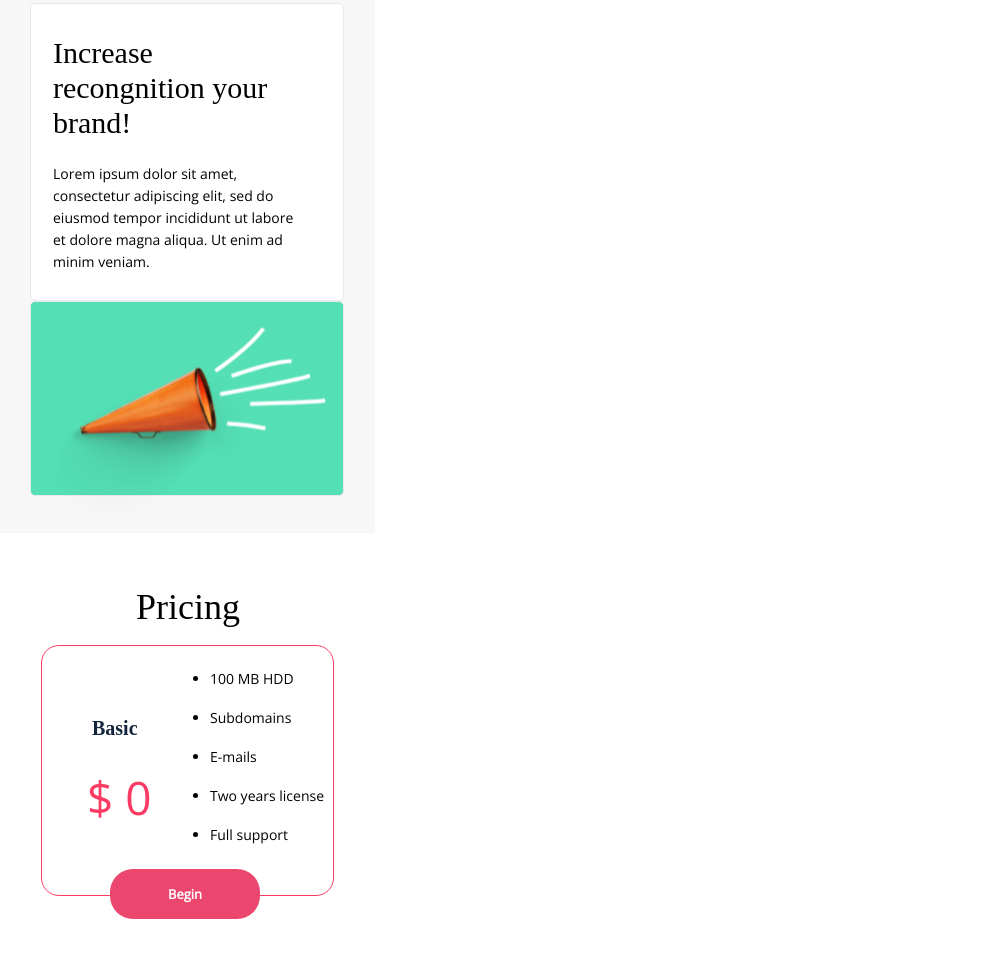
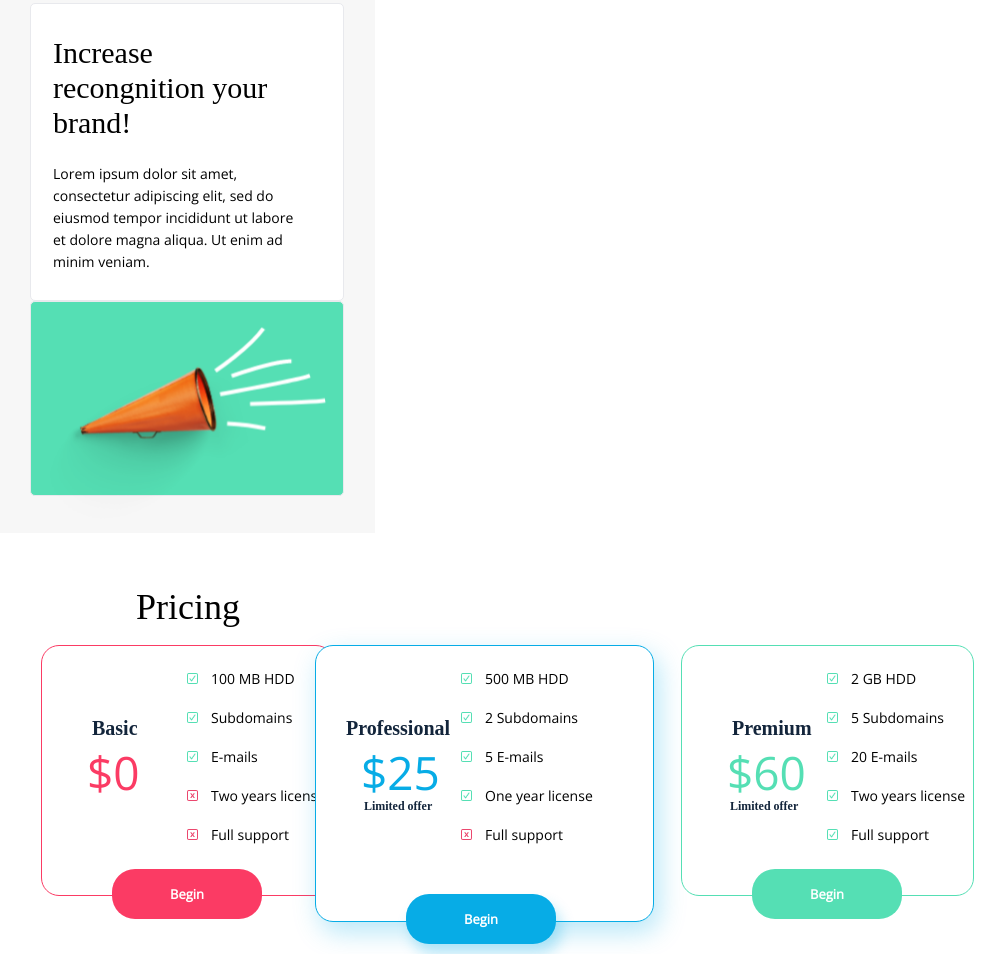
Before and after one commit to diegomdomi/oxygenshop, a website: page index.html in a window 1280 px wide. Shown: the part 2375-3329 px from the top of the page, without its empty margins (0-1007 px from the left). Before the commit the page ends 3294 px from the top, so only its background shows below. Drawn offline with nearby package versions, Linux system fonts and the light colour scheme.

Commit message:
-pricing- stage complete

```diff
--- a/index.html
+++ b/index.html
@@ -91,23 +91,60 @@
     </div>
     <div class="price">
         <h2 class="price__title">Pricing</h2>
-        <div class="price__basic">
+
+        <div class="price__basic1">
             <p class="basic_title">Basic</p>
-            <p class="basic_title__amount">$ 0</p>
+            <p class="basic_title__amount1">$0</p>
             <div class="container-list">
                 <ul class="container-list__ul">
-                    <li class="list">100 MB HDD</li>
-                    <li class="list">Subdomains</li>
-                    <li class="list">E-mails</li>
-                    <li class="list">Two years license</li>
-                    <li class="list">Full support</li>
+                    <li class="list"><img src="./img/Checkbox.png">100 MB HDD</li>
+                    <li class="list"><img src="./img/Checkbox.png">Subdomains</li>
+                    <li class="list"><img src="./img/Checkbox.png">E-mails</li>
+                    <li class="list"><img src="./img/Cross.png">Two years license</li>
+                    <li class="list"><img src="./img/Cross.png">Full support</li>
                 </ul>
+                <button class="price__btnbegin1">
+                  <p class="price__p">Begin</p>
+                </button>
+            </div>
+        </div>
+        <div class="price__basic2">
+            <p class="basic_title2">Professional</p>
+            <p class="basic_title__amount2">$25</p>
+            <small class="small">Limited offer</small>
+            <div class="container-list">
+                <ul class="container-list__ul">
+                    <li class="list"><img src="./img/Checkbox.png">500 MB HDD</li>
+                    <li class="list"><img src="./img/Checkbox.png">2 Subdomains</li>
+                    <li class="list"><img src="./img/Checkbox.png">5 E-mails</li>
+                    <li class="list"><img src="./img/Checkbox.png">One year license</li>
+                    <li class="list"><img src="./img/Cross.png">Full support</li>
+                </ul>
+                <button class="price__btnbegin2">
+                  <p class="price__p">Begin</p>
+                </button>
+            </div>
+        </div>
+        <div class="price__basic3">
+            <p class="basic_title">Premium</p>
+            <p class="basic_title__amount3">$60</p>
+            <small class="small">Limited offer</small>
+
+            <div class="container-list">
+                <ul class="container-list__ul">
+                    <li class="list"><img src="./img/Checkbox.png">2 GB HDD</li>
+                    <li class="list"><img src="./img/Checkbox.png">5 Subdomains</li>
+                    <li class="list"><img src="./img/Checkbox.png">20 E-mails</li>
+                    <li class="list"><img src="./img/Checkbox.png">Two years license</li>
+                    <li class="list"><img src="./img/Checkbox.png">Full support</li>
+                </ul>
+                <button class="price__btnbegin3">
+                  <p class="price__p">Begin</p>
+                </button>
             </div>
         </div>
     </div>
-    <button class="price__btnbegin">
-      <p class="price__p">Begin</p>
-    </button>
+
 
 </body>
 </html>
--- a/scss/base/_price.scss
+++ b/scss/base/_price.scss
@@ -15,28 +15,29 @@
 
 }
 
-@mixin basic {
+@mixin basic($color,$width,$height) {
     display: inline-block;
     position: relative;
-    width: 293px;
-    height: 251px;
+    width: $width;
+    height: $height;
     left: 41px;
     top: 70px;
     margin: 0 auto;
     background: #FFFFFF;
-    border: 1px solid #FB3B64;
+    border: 1px solid $color;
     border-radius: 18px;
 }
 
-@mixin pricebtnbegin {
+@mixin pricebtnbegin($color) {
+    position: relative;
     width: 150px;
     height: 50px;
-    position: relative;
     right: 185px;
-    left: 110px;
-    top: 30px;
+    left: 70px;
+    top: auto;
+    bottom: 35px;
 
-    background: #EB476E;
+    background: $color;
     border:none;
     border-radius: 23px;
 }
@@ -75,13 +76,13 @@
     color: #13253B;
 }
 
-@mixin basicamount{
+@mixin basicamount($color){
     position: relative;
     display: inline;
     width: 59px;
     height: 64px;
     left: 45px;
-    top: 95px;
+    top: 70px;
 
     font-family: 'Open Sans';
     font-style: normal;
@@ -90,7 +91,7 @@
     line-height: 64px;
 
 
-    color: #FB3B64;
+    color: $color;
 }
 
 
@@ -108,10 +109,11 @@
 }
 
 @mixin list{
+    position: relative;
+    right: 10px;
     width: fit-content;
     // display: block;
     height: 19px;
-    left: 21px;
     top: 0px;
     margin-bottom: 20px;
     font-family: 'Open Sans';
@@ -119,8 +121,31 @@
     font-weight: 400;
     font-size: 14px;
     line-height: 19px;
-
+    list-style-type: none;
     text-align: center;
 
     color: #000000;
+
+     img{
+        position: relative;
+        right: 13px;
+    }
 }
+
+@mixin small{
+    position: relative;
+    top: 90px;
+    left: auto;
+    right: 35px;
+    width: 74px;
+    height: 14px;
+
+    font-family: 'Raleway';
+    font-style: normal;
+    font-weight: 700;
+    font-size: 12px;
+    line-height: 14px;
+
+
+    color: #13253B;
+}
--- a/scss/style.scss
+++ b/scss/style.scss
@@ -87,15 +87,39 @@ h4{
     h2{
         @include pricetitle
     }
-    &__basic{
-        @include basic
+    &__basic1{
+        @include basic(#FB3B64,293px,251px)
     }
+    &__basic2{
+        @include basic(#07ACE6,339px,277px);
+        box-shadow: 5px 10px 27px rgba(7, 172, 230, 0.29);
+        left:18px;
+
+    }
+
+    &__basic3{
+        @include basic( #55DFB4,293px,251px)
+    }
+
     .basic_title{
         @include basictitle;
-        &__amount{
-            @include basicamount
+        &__amount1{
+            @include basicamount(#FB3B64)
+        }
+        &__amount2{
+            @include basicamount(#07ACE6);
+        }
+        &__amount3{
+            @include basicamount(#55DFB4)
         }
 
+    }
+    .basic_title2{
+        @include basictitle;
+        left:30px;
+    }
+    .small{
+        @include small
     }
 
     .container-list{
@@ -104,14 +128,24 @@ h4{
             @include container-list-ul;
         }
         .list{
-            @include list
+            @include list;
+
         }
 
     }
-    &__btnbegin{
-        @include pricebtnbegin
+    &__btnbegin1{
+        @include pricebtnbegin(#FB3B64)
     }
-        &__p{
-            @include priceparagraph
-        }
+    &__btnbegin2{
+        @include pricebtnbegin(#07ACE6);
+        box-shadow: 5px 10px 14px rgba(7, 172, 230, 0.29);
+        bottom: 10px;
+        left: 90px;
+    }
+    &__btnbegin3{
+        @include pricebtnbegin(#55DFB4)
+    }
+    &__p{
+        @include priceparagraph
+    }
 }
```
Also changed, not shown: css/style.css, img/Checkbox.png (added), img/Cross.png (added).
